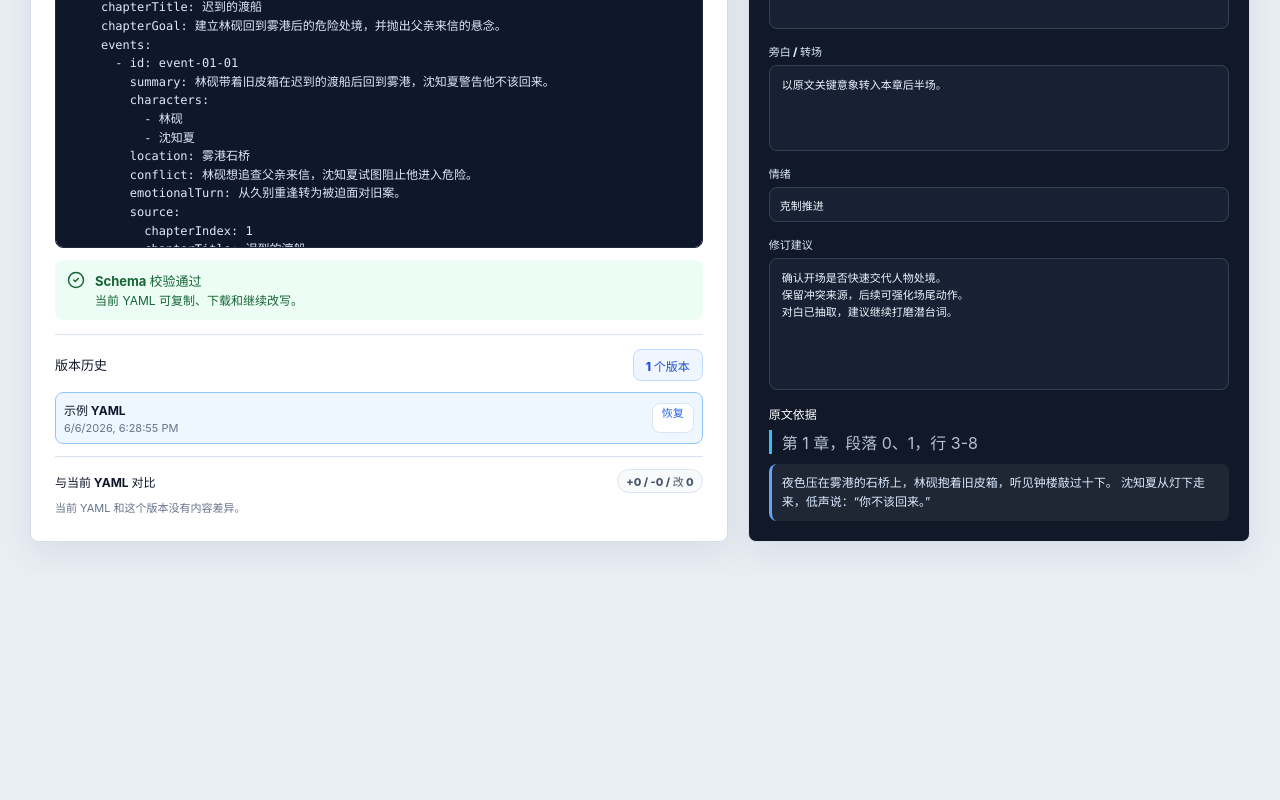
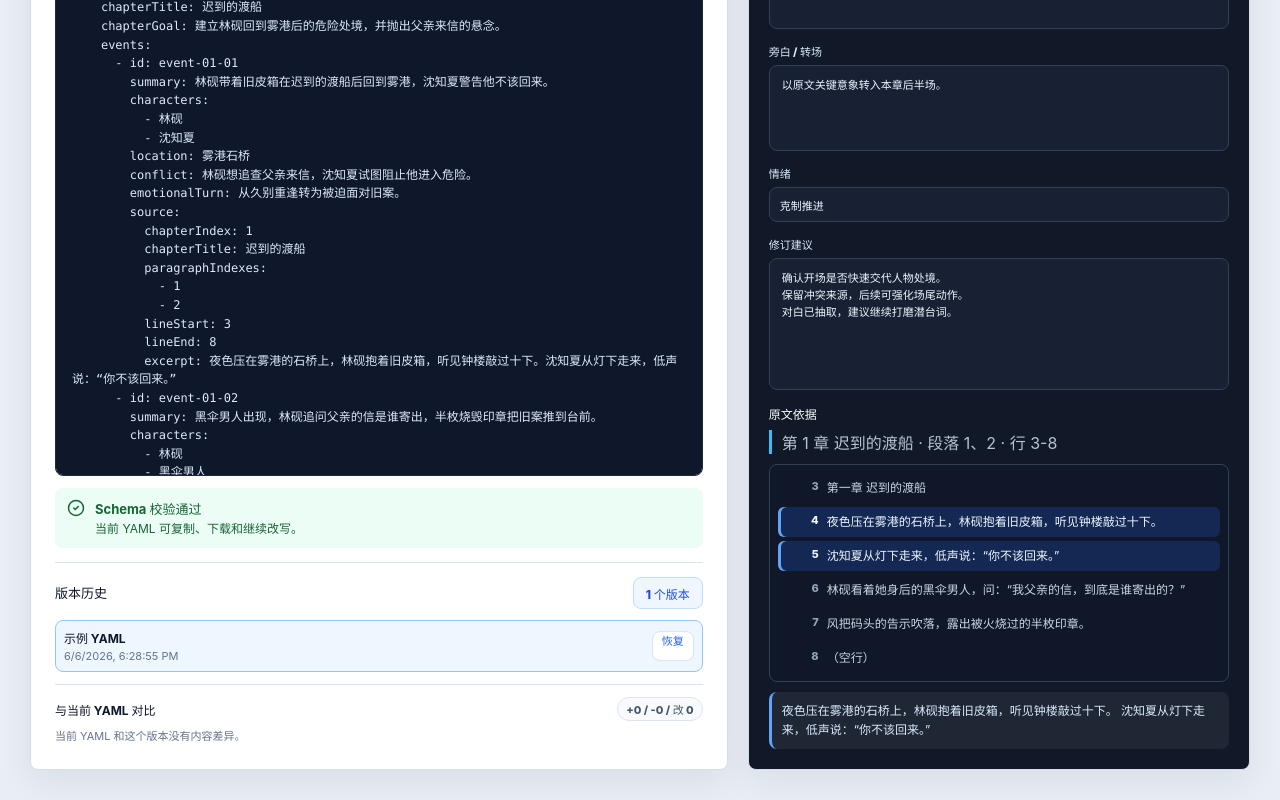
Before and after one commit to h1177h/jujiang, a React (Vite) app: page / in a window 1280 px wide. Shown: the part 4025-4825 px from the top of the page. Before the commit the page ends 4597 px from the top, so only its background shows below. Built offline with nearby package versions, Linux system fonts and the light colour scheme.

Commit message:
feat(workbench): highlight scene source trace

```diff
--- a/src/App.tsx
+++ b/src/App.tsx
@@ -637,6 +637,7 @@ export default function App() {
           {selectedScene ? (
             <SceneInspector
               scene={selectedScene}
+              novelText={novelText}
               activeEditorIssue={activeEditorIssue?.sceneId === selectedScene.id ? activeEditorIssue : null}
               onPatch={(patch) => handleScenePatch(selectedScene.id, patch)}
               onRegenerate={handleRegenerateSelectedScene}
--- a/src/components/SceneInspector.tsx
+++ b/src/components/SceneInspector.tsx
@@ -6,21 +6,25 @@ import {
   serializeDialogueInput,
   type ScenePatch
 } from "../core/sceneEditor";
+import { buildSourceTrace } from "../core/sourceTrace";
 import type { Scene } from "../core/types";
 
 export function SceneInspector({
   scene,
+  novelText,
   activeEditorIssue,
   onPatch,
   onRegenerate
 }: {
   scene: Scene;
+  novelText: string;
   activeEditorIssue: ActiveEditorIssue | null;
   onPatch: (patch: ScenePatch) => void;
   onRegenerate: () => void;
 }) {
   const highlightClass = (targetField: EditorIssueTargetField) =>
     activeEditorIssue?.targetField === targetField ? "inspector-field highlighted" : "inspector-field";
+  const sourceTrace = buildSourceTrace(scene.source, novelText);
 
   return (
     <section className="scene-inspector">
@@ -162,10 +166,20 @@ export function SceneInspector({
       <div className={highlightClass("source")}>
         <h4>原文依据</h4>
         <p className="source-note">
-          第 {scene.source.chapterIndex} 章，段落 {scene.source.paragraphIndexes.join("、")}，行 {scene.source.lineStart}-
-          {scene.source.lineEnd}
+          {sourceTrace.locationLabel}
         </p>
-        <blockquote className="source-excerpt">{scene.source.excerpt}</blockquote>
+        <div className="source-trace-lines" aria-label="原文行号追溯">
+          {sourceTrace.lines.map((line) => (
+            <div className={line.isMatched ? "source-trace-line matched" : "source-trace-line"} key={line.lineNumber}>
+              <span>{line.lineNumber}</span>
+              <p>{line.text || "（空行）"}</p>
+            </div>
+          ))}
+        </div>
+        {sourceTrace.matchedLineCount === 0 ? (
+          <p className="source-warning">当前原文中没有找到摘录原句，请核对 YAML source 或重新生成带来源的版本。</p>
+        ) : null}
+        <blockquote className="source-excerpt">{sourceTrace.excerpt}</blockquote>
       </div>
     </section>
   );
--- /dev/null
+++ b/src/core/sourceTrace.ts
@@ -0,0 +1,49 @@
+import type { SourceLocator } from "./types";
+
+export interface SourceTraceLine {
+  lineNumber: number;
+  text: string;
+  isMatched: boolean;
+}
+
+export interface SourceTrace {
+  locationLabel: string;
+  excerpt: string;
+  matchedLineCount: number;
+  lines: SourceTraceLine[];
+}
+
+export function buildSourceTrace(source: SourceLocator, novelText: string): SourceTrace {
+  const lines = novelText.replace(/\r\n/g, "\n").replace(/\r/g, "\n").split("\n");
+  const startIndex = Math.max(0, source.lineStart - 1);
+  const endIndex = Math.max(startIndex, Math.min(lines.length - 1, source.lineEnd - 1));
+  const excerptFragments = normalizeFragments(source.excerpt);
+  const traceLines = lines.slice(startIndex, endIndex + 1).map((text, index) => {
+    const lineNumber = source.lineStart + index;
+    return {
+      lineNumber,
+      text,
+      isMatched: excerptFragments.some((fragment) => normalizeText(text).includes(fragment))
+    };
+  });
+
+  return {
+    locationLabel: `第 ${source.chapterIndex} 章 ${source.chapterTitle} · 段落 ${source.paragraphIndexes
+      .map((index) => index + 1)
+      .join("、")} · 行 ${source.lineStart}-${source.lineEnd}`,
+    excerpt: source.excerpt,
+    matchedLineCount: traceLines.filter((line) => line.isMatched).length,
+    lines: traceLines
+  };
+}
+
+function normalizeFragments(excerpt: string): string[] {
+  return excerpt
+    .split(/[。！？!?]\s*/)
+    .map((fragment) => normalizeText(fragment))
+    .filter((fragment) => fragment.length >= 6);
+}
+
+function normalizeText(value: string): string {
+  return value.replace(/\s+/g, "");
+}
--- a/src/styles.css
+++ b/src/styles.css
@@ -1541,6 +1541,59 @@ select:focus,
   padding: 10px;
 }
 
+.source-trace-lines {
+  background: rgb(15 23 42 / 70%);
+  border: 1px solid #334155;
+  border-radius: 8px;
+  display: grid;
+  gap: 4px;
+  margin-top: 10px;
+  padding: 8px;
+}
+
+.source-trace-line {
+  align-items: start;
+  border-radius: 6px;
+  display: grid;
+  gap: 8px;
+  grid-template-columns: 34px 1fr;
+  padding: 6px 7px;
+}
+
+.source-trace-line span {
+  color: #93a4b8;
+  font-size: 11px;
+  font-weight: 800;
+  text-align: right;
+}
+
+.source-trace-line p {
+  color: #cbd5e1;
+  font-size: 12px;
+  line-height: 1.5;
+}
+
+.source-trace-line.matched {
+  background: rgb(37 99 235 / 22%);
+  box-shadow: inset 3px 0 0 #60a5fa;
+}
+
+.source-trace-line.matched p,
+.source-trace-line.matched span {
+  color: #eff6ff;
+}
+
+.source-warning {
+  background: rgb(220 38 38 / 12%);
+  border: 1px solid rgb(220 38 38 / 35%);
+  border-radius: 8px;
+  color: #fecaca;
+  font-size: 12px;
+  line-height: 1.45;
+  margin-top: 10px;
+  padding: 9px 10px;
+}
+
 @media (max-width: 1180px) {
   .delivery-rail {
     grid-template-columns: 1fr;
```
Also changed, not shown: 1 other file (tests, documents, lock files or other folders).
